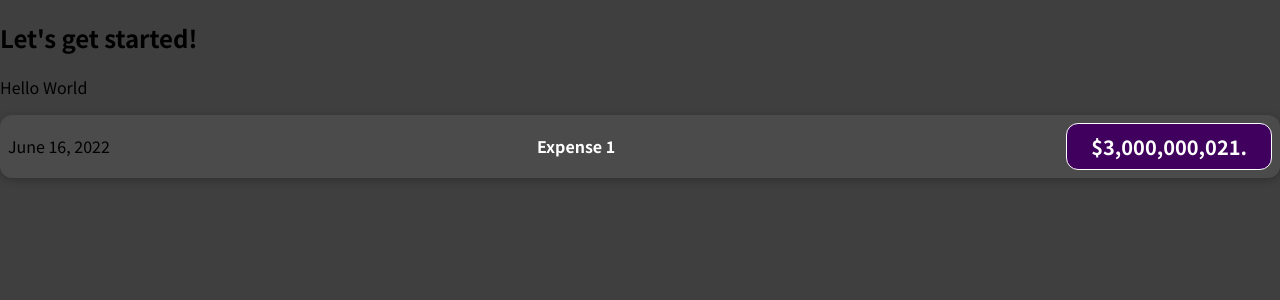
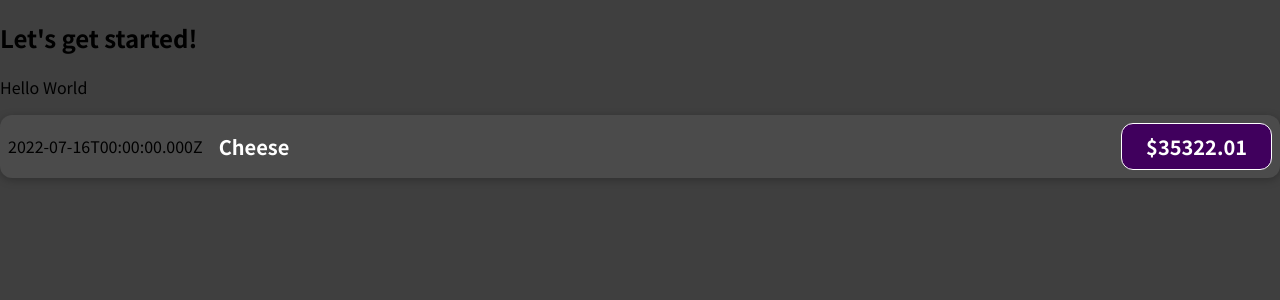
Before and after one commit to AndrewPrud/args-react, a React (Create React App) app in the folder 01-starting-setup/: page / in a window 1280 px wide. Shown: the top 300 px of the page. Built offline with nearby package versions, Linux system fonts and the light colour scheme.

Commit message:
Made ExpenseItem dynamic

```diff
--- a/01-starting-setup/src/components/ExpenseItem.js
+++ b/01-starting-setup/src/components/ExpenseItem.js
@@ -2,12 +2,17 @@
 import './ExpenseItem.css';
 
 function ExpenseItem(){
+    const expenseDate = new Date(2022, 6, 16);
+    const expenseTitle = 'Cheese';
+    const expenseAmount = 35322.01
+
     return (
-        <div className="expense-item"><div className="expense-item__description">June 16, 2022</div>
-            <h2>
-                Expense 1
-            </h2>
-            <div className="expense-item__price">$3,000,000,021.</div>
+        <div className="expense-item">
+            <div>{expenseDate.toISOString()}</div>
+            <div className='expense-item__description'>
+                <h2>{expenseTitle}</h2>
+                </div>
+            <div className="expense-item__price">${expenseAmount}</div>
         </div>
     );
 }
```
Also changed, not shown: 1 other file (tests, documents, lock files or other folders).
